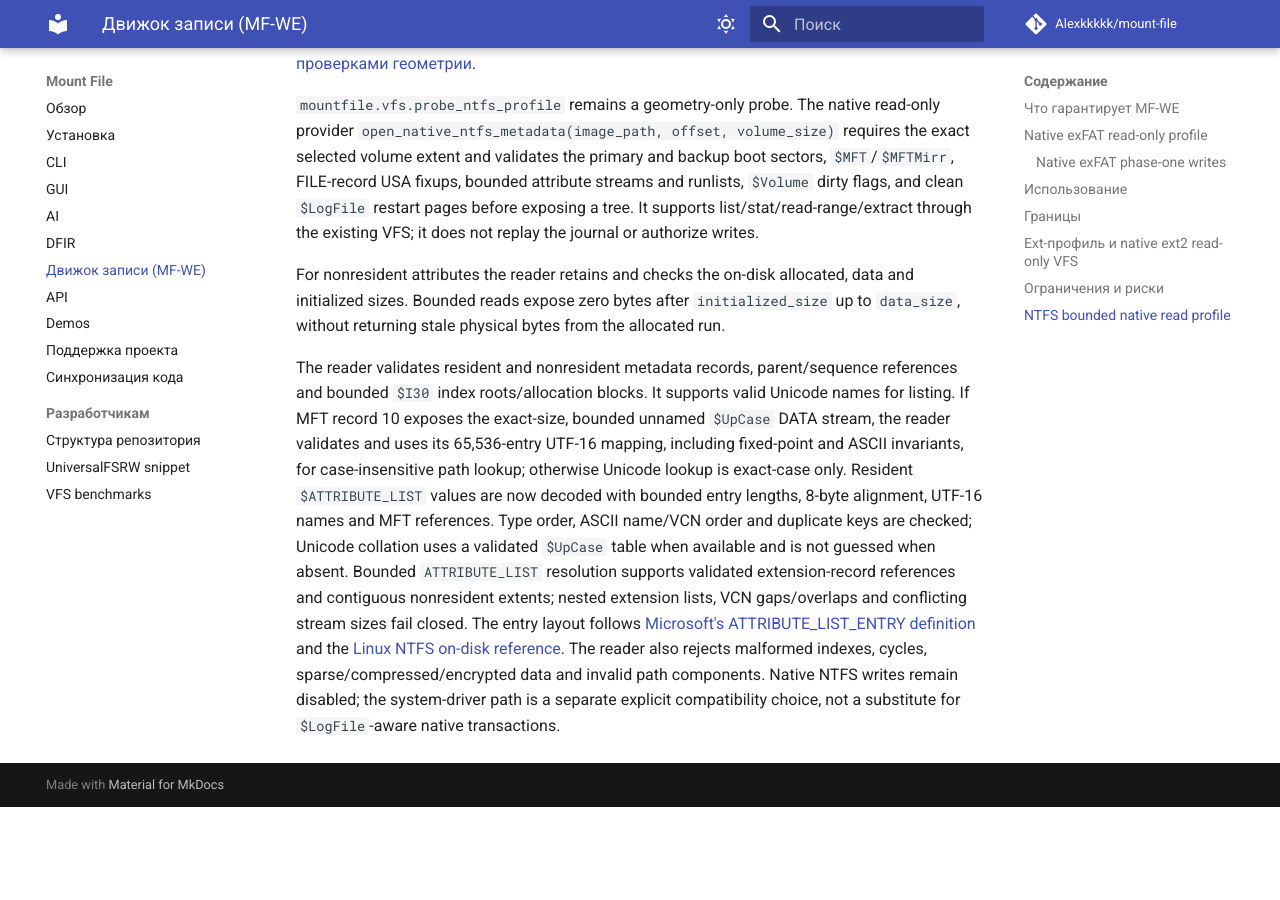
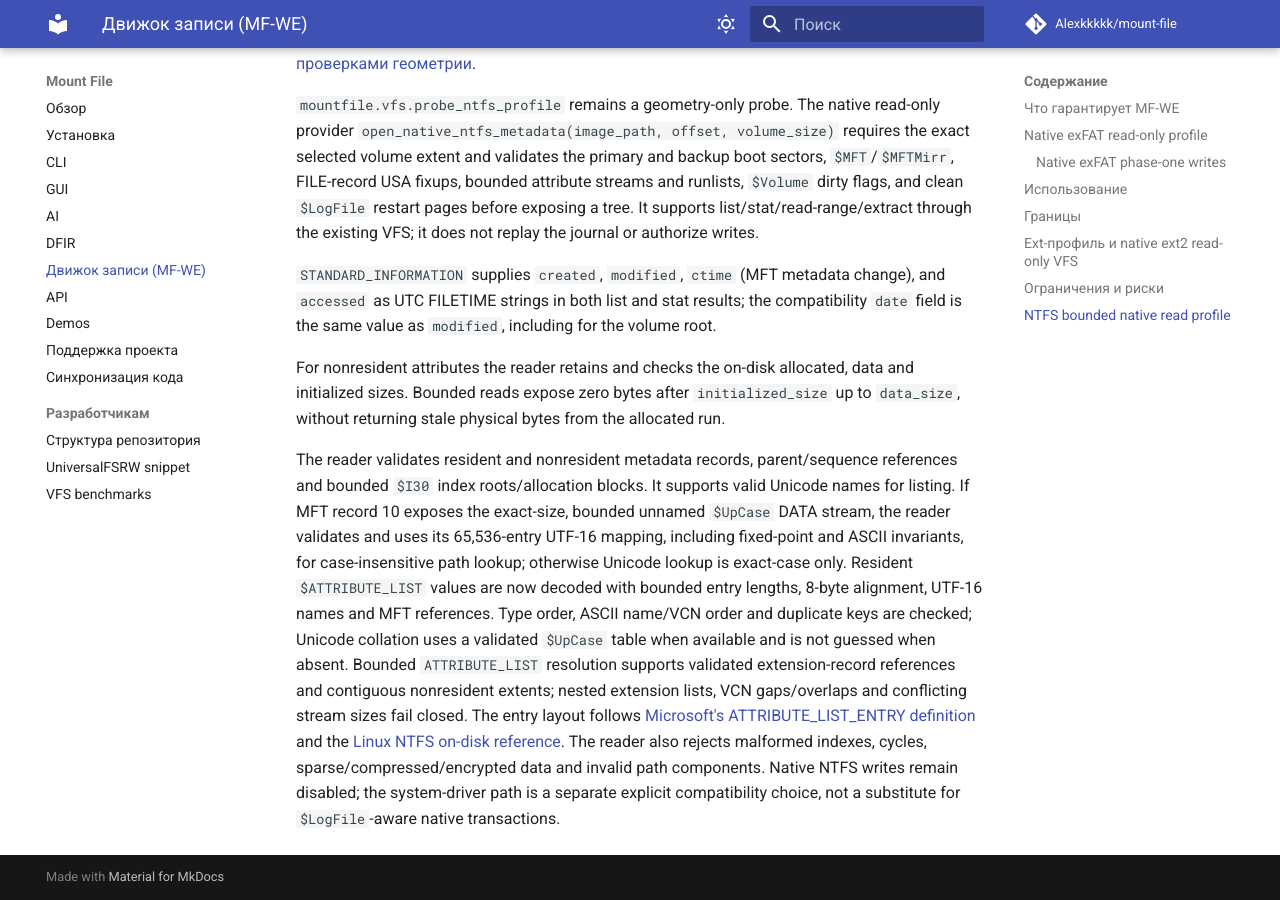
Before and after one commit to Alexkkkkk/mount-file, an MkDocs documentation site: the page built from docs/write_engine.md, in a window 1280 px wide and 900 px high, scrolled down 6894 px. Built offline with MkDocs 1.6.1 and Material for MkDocs 9.7.7, drawn with Linux system fonts in a browser that asks for light colours; comment, search, counter and statistics services are not loaded; before the commit the page ends 7701 px from its top, so only the background shows below that.

Commit message:
fix(ntfs): expose modified time in VFS date field (#297)
Co-authored-by: Alexkkkkk <1.02665324e+08+Alexkkkkk@users.noreply.github.com>

```diff
--- a/docs/write_engine.md
+++ b/docs/write_engine.md
@@ -285,6 +285,11 @@ and runlists, `$Volume` dirty flags, and clean `$LogFile` restart pages before
 exposing a tree. It supports list/stat/read-range/extract through the existing
 VFS; it does not replay the journal or authorize writes.
 
+`STANDARD_INFORMATION` supplies `created`, `modified`, `ctime` (MFT metadata
+change), and `accessed` as UTC FILETIME strings in both list and stat results;
+the compatibility `date` field is the same value as `modified`, including for
+the volume root.
+
 For nonresident attributes the reader retains and checks the on-disk allocated,
 data and initialized sizes. Bounded reads expose zero bytes after `initialized_size`
 up to `data_size`, without returning stale physical bytes from the allocated run.
```
Also changed, not shown: 2 other files.
